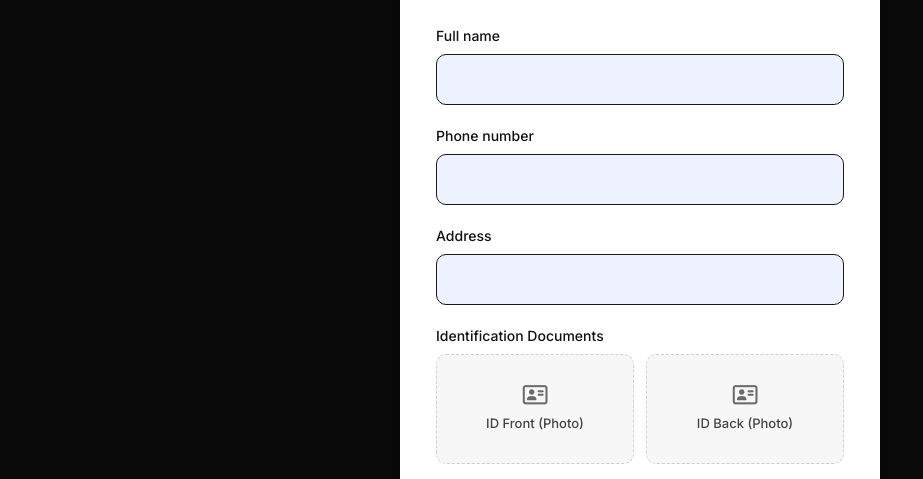
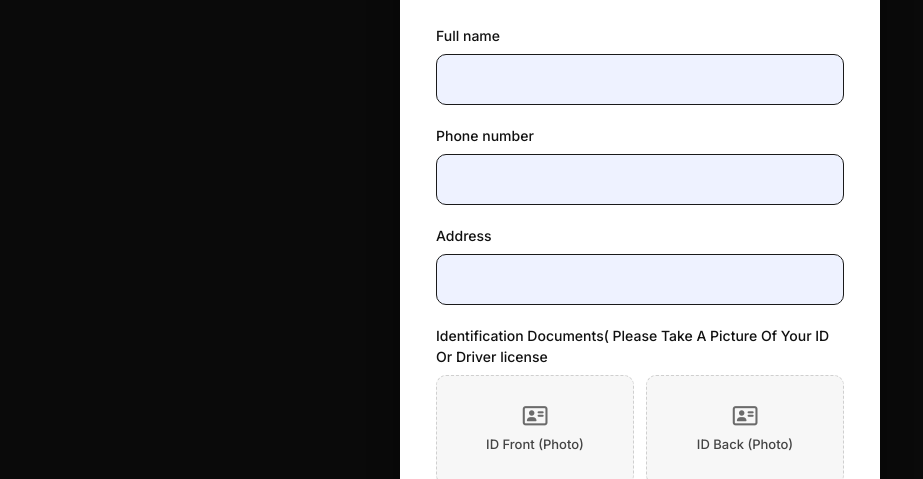
Before and after one commit to Hamzaelghazi/gritty-landing, a plain HTML site: page step2.html in a window 1280 px wide. Shown: the part 234-713 px from the top of the page, without its empty margins (0-923 px from the left). Drawn offline with Linux system fonts and the light colour scheme; a script that the page names is missing.

Commit message:
Update step2.html

```diff
--- a/step2.html
+++ b/step2.html
@@ -63,7 +63,7 @@
                 <input type="text" id="address" name="address" autocomplete="street-address" required>
                 <p class="error" id="address-error" role="alert"></p>
 
-                <label class="lbl">Identification Documents</label>
+                <label class="lbl">Identification Documents( Please Take A Picture Of Your ID Or Driver license</label>
                 <div class="uploads">
                     <label class="upload" id="front-drop">
                         <input type="file" id="front" accept="image/*" hidden>
```
